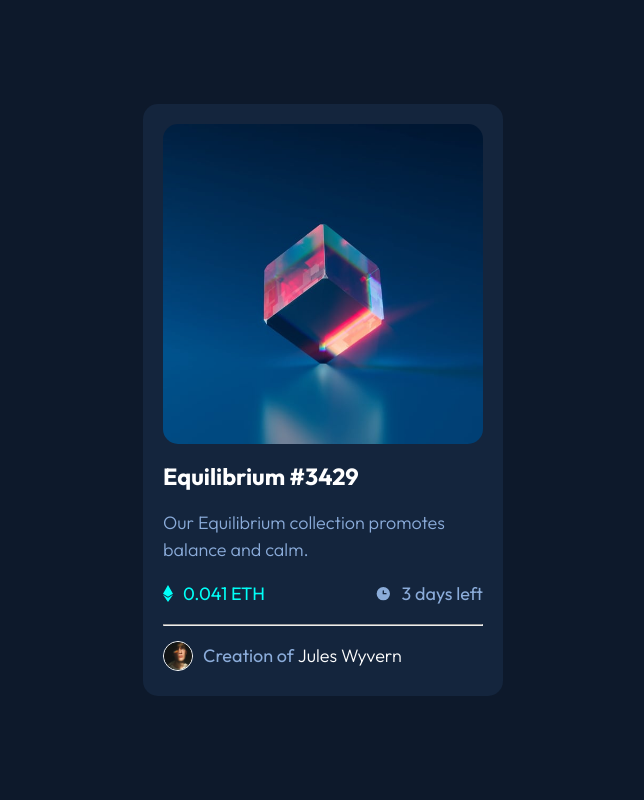
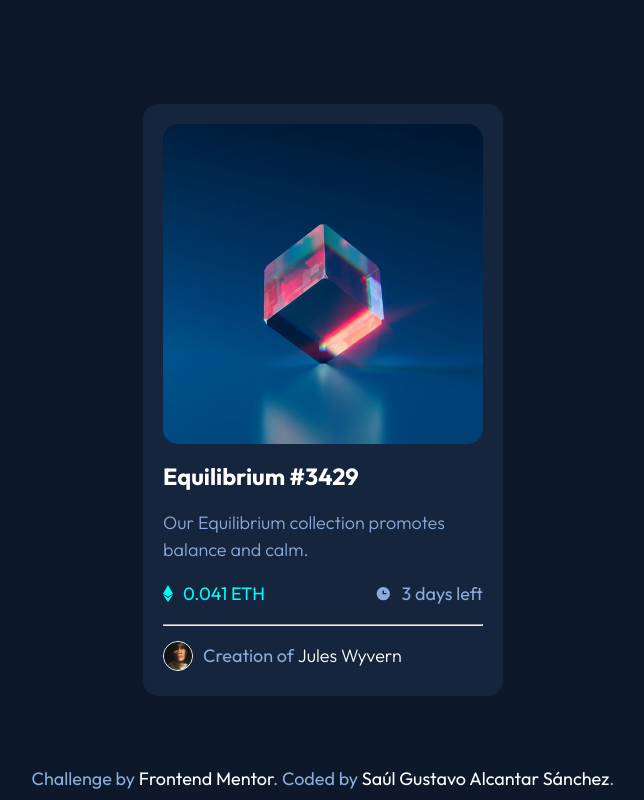
Before and after one commit to Saul-Gustavo/NFT-card, a plain HTML site: page index.html in a window 1280 px wide. Shown: the whole page, without its empty margins (317-961 px from the left). Drawn offline with Linux system fonts and the light colour scheme.

Commit message:
Se agrego link del creador

```diff
--- a/index.html
+++ b/index.html
@@ -44,6 +44,11 @@
     </section>
   </main>
 
+  <div class="attribution">
+    Challenge by <a href="https://www.frontendmentor.io?ref=challenge" target="_blank">Frontend Mentor</a>.
+    Coded by <a href="https://github.com/saul-gustavo" target="_blank">Saúl Gustavo Alcantar Sánchez</a>.
+  </div>
+
 </body>
 
 </html>
--- a/styles.css
+++ b/styles.css
@@ -32,6 +32,7 @@ body {
     width: 100%;
     background-color: var(--veryDarkBlue);
     color: var(--soft-blue);
+    position: relative;
 }
 
 .container {
@@ -142,6 +143,20 @@ body {
     border-radius: 50%;
 }
 
+.attribution {
+    position: absolute;
+    bottom: 10px;
+}
+
+.attribution a {
+    text-decoration: none;
+    color: var(--white);
+}
+
+.attribution a:hover {
+    color: var(--cyan);
+}
+
 @media screen and (max-width: 375px) {
     .container {
         margin: 0px 13px;
```
